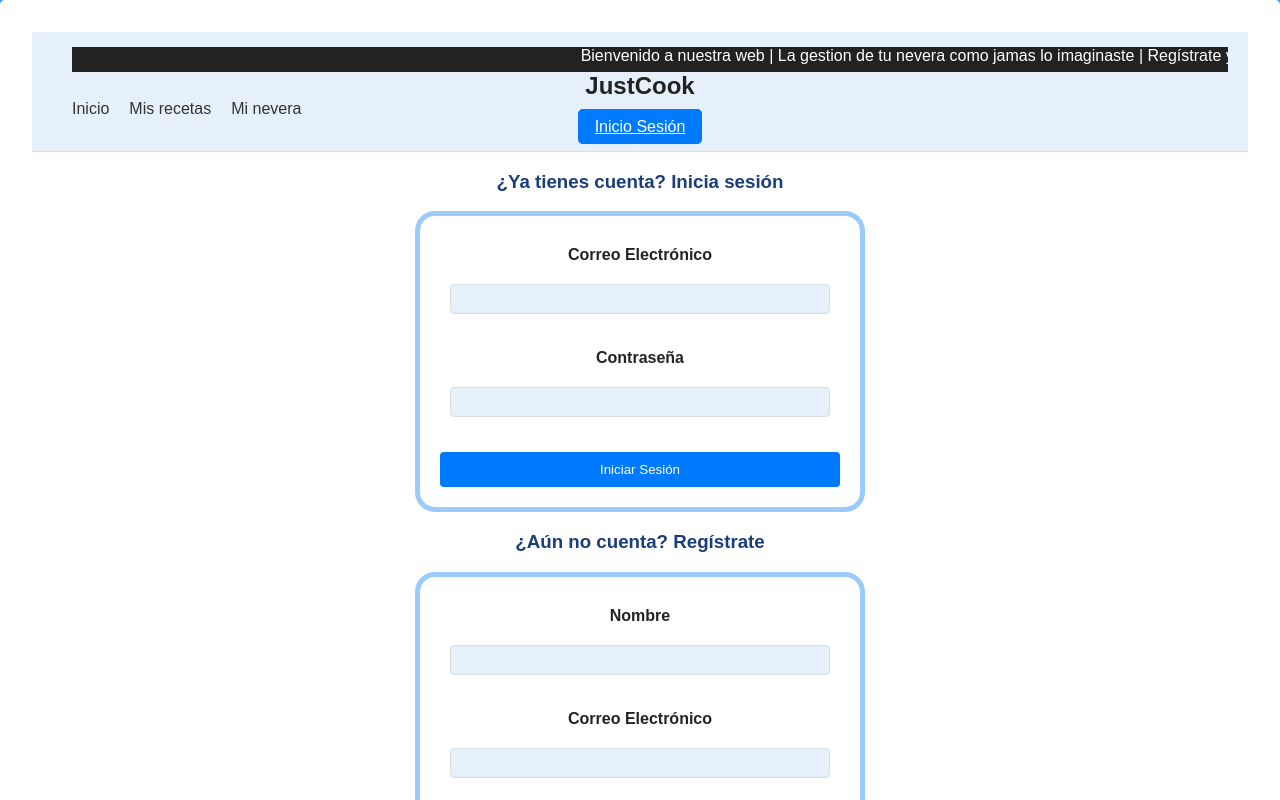
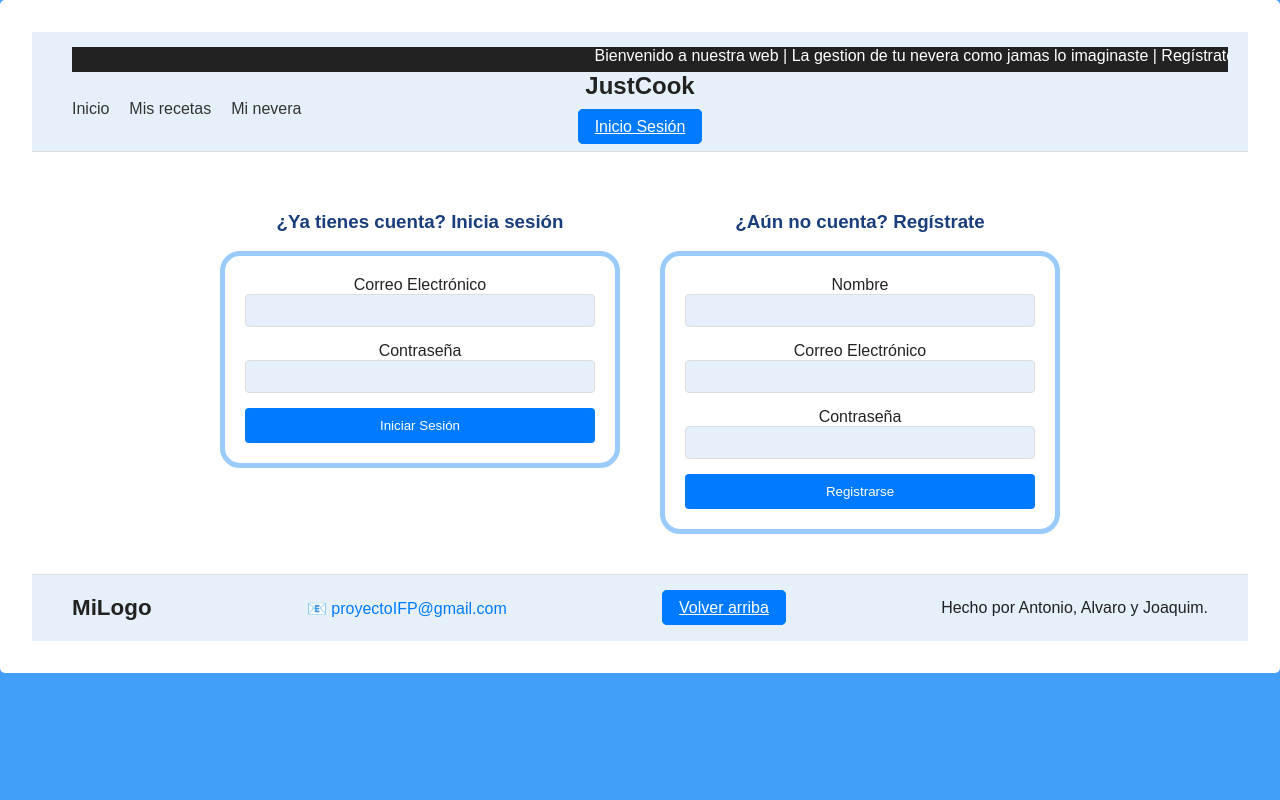
Before and after one commit to Antoniorodgo/JustCookClient, a React (Vite) app: page /LoginRegistro in a window 1280 px wide. Shown: the top 800 px of the page. Built offline with nearby package versions, Linux system fonts and the light colour scheme.

Commit message:
modificacion en css de registro para visualizar en 2 columnas y no en cascada

```diff
--- a/src/components/LoginRegistro/Registro/registro.css
+++ b/src/components/LoginRegistro/Registro/registro.css
@@ -1,32 +1,74 @@
-h3 {
-    color: #1A3D7C
+/* Contenedor principal para login + registro */
+.login-registro-container {
+    display: flex;
+    gap: 40px; /* espacio entre columnas */
+    justify-content: center;
+    align-items: flex-start;
+    padding: 40px;
+    flex-wrap: wrap; /* permite apilar en pantallas pequeñas */
 }
 
-form {
+/* Cada columna (InicioSesion / Registro) */
+.form-column {
+    flex: 1 1 300px; /* ancho flexible mínimo 300px */
+    max-width: 400px; /* no se haga demasiado grande */
+}
+
+/* Ajuste interno de los formularios */
+.form-column form {
+    width: 100%; /* que ocupe todo el ancho de la columna */
     border: 5px solid #9BCBFB;
     border-radius: 20px;
-    width: 50%;
-    margin: 0 auto;
+    padding: 20px;
+    box-sizing: border-box;
 }
 
+/* Título de cada formulario */
+h3 {
+    color: #1A3D7C;
+    text-align: center;
+}
+
+/* Contenedor de cada input dentro del form */
 form div {
     display: flex;
     flex-direction: column;
     align-items: center;
-    margin: 10px;
+    margin-bottom: 15px;
 }
 
-/* Llevar los estilos del input al app.css */
+/* Inputs */
 input {
     background-color: #E6F0FA;
-    border: none;
-    border-radius: 20px;
-    width: 60%;
-    height: 30px;
-    margin: 15px 0 20px;
+    border: 1px solid #ddd;
+    border-radius: 4px;
+    width: 100%;
+    padding: 8px;
+    box-sizing: border-box;
     color: black;
 }
 
+/* Botón */
+button {
+    width: 100%;
+    padding: 10px;
+    background-color: #007bff;
+    color: white;
+    border: none;
+    border-radius: 4px;
+    cursor: pointer;
+}
+
+button:disabled {
+    background-color: #6c757d;
+    cursor: not-allowed;
+}
+
+button:hover:not(:disabled) {
+    background-color: #0056b3;
+}
+
+/* Mensajes de éxito/error */
 .message {
     padding: 10px;
     margin: 10px 0;
@@ -46,45 +88,14 @@ input {
     border: 1px solid #f5c6cb;
 }
 
-form {
-    max-width: 400px;
-    margin: 0 auto;
-    padding: 20px;
+/* Responsive: columnas se apilan en pantallas pequeñas */
+@media (max-width: 800px) {
+    .login-registro-container {
+        flex-direction: column;
+        align-items: center;
+    }
+
+    .form-column {
+        max-width: 100%;
+    }
 }
-
-form div {
-    margin-bottom: 15px;
-}
-
-label {
-    display: block;
-    margin-bottom: 5px;
-    font-weight: bold;
-}
-
-input {
-    width: 100%;
-    padding: 8px;
-    border: 1px solid #ddd;
-    border-radius: 4px;
-    box-sizing: border-box;
-}
-
-button {
-    width: 100%;
-    padding: 10px;
-    background-color: #007bff;
-    color: white;
-    border: none;
-    border-radius: 4px;
-    cursor: pointer;
-}
-
-button:disabled {
-    background-color: #6c757d;
-    cursor: not-allowed;
-}
-
-button:hover:not(:disabled) {
-    background-color: #0056b3;
-}
--- a/src/pages/LoginRegistro.jsx
+++ b/src/pages/LoginRegistro.jsx
@@ -1,12 +1,16 @@
-import Registro from "../components/LoginRegistro/Registro/Registro"
-import InicioSesion from "../components/LoginRegistro/InicioSesion/InicioSesion"
+import Registro from "../components/LoginRegistro/Registro/Registro";
+import InicioSesion from "../components/LoginRegistro/InicioSesion/InicioSesion";
+import '../components/LoginRegistro/Registro/registro.css'; // CSS externo
 
 export const LoginRegistro = () => {
-
     return (
-        <>
-            <InicioSesion />
-            <Registro />
-        </>
+        <section className="login-registro-container">
+            <div className="form-column">
+                <InicioSesion />
+            </div>
+            <div className="form-column">
+                <Registro />
+            </div>
+        </section>
     )
 }
```
